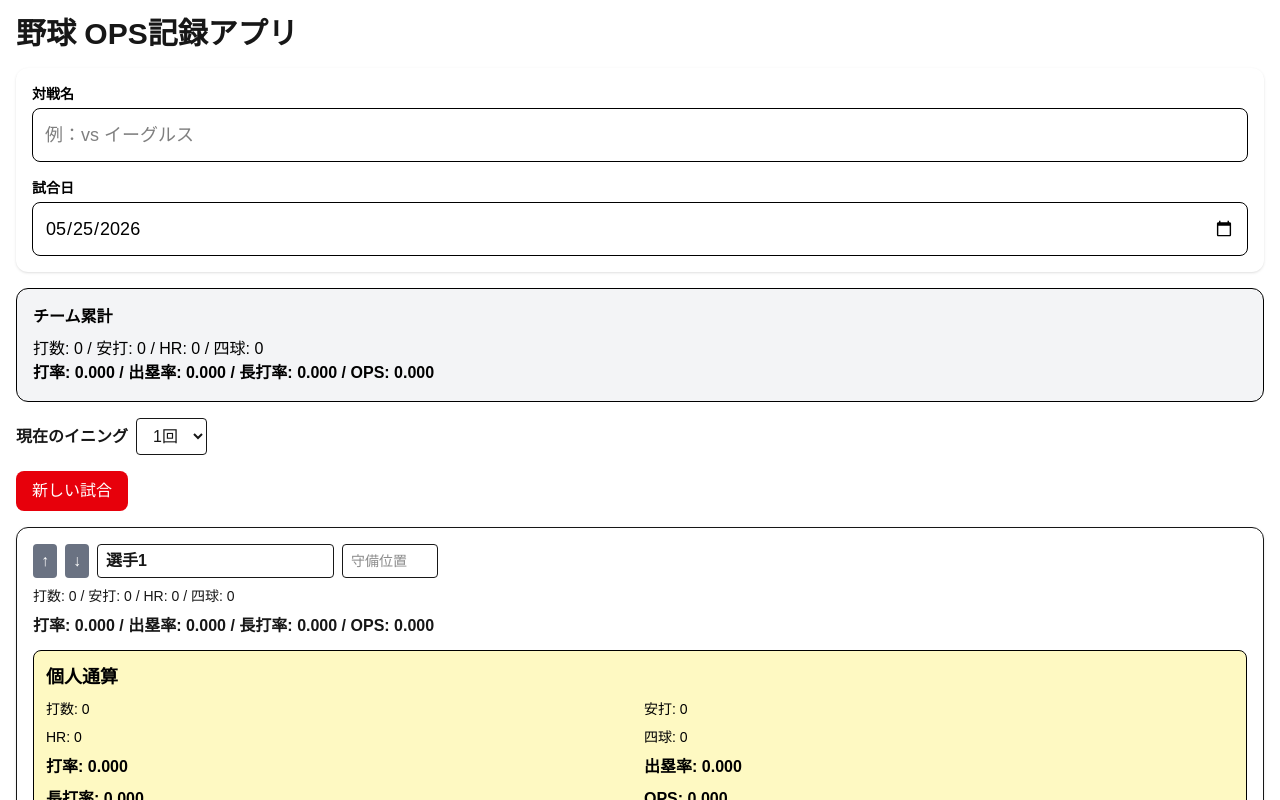
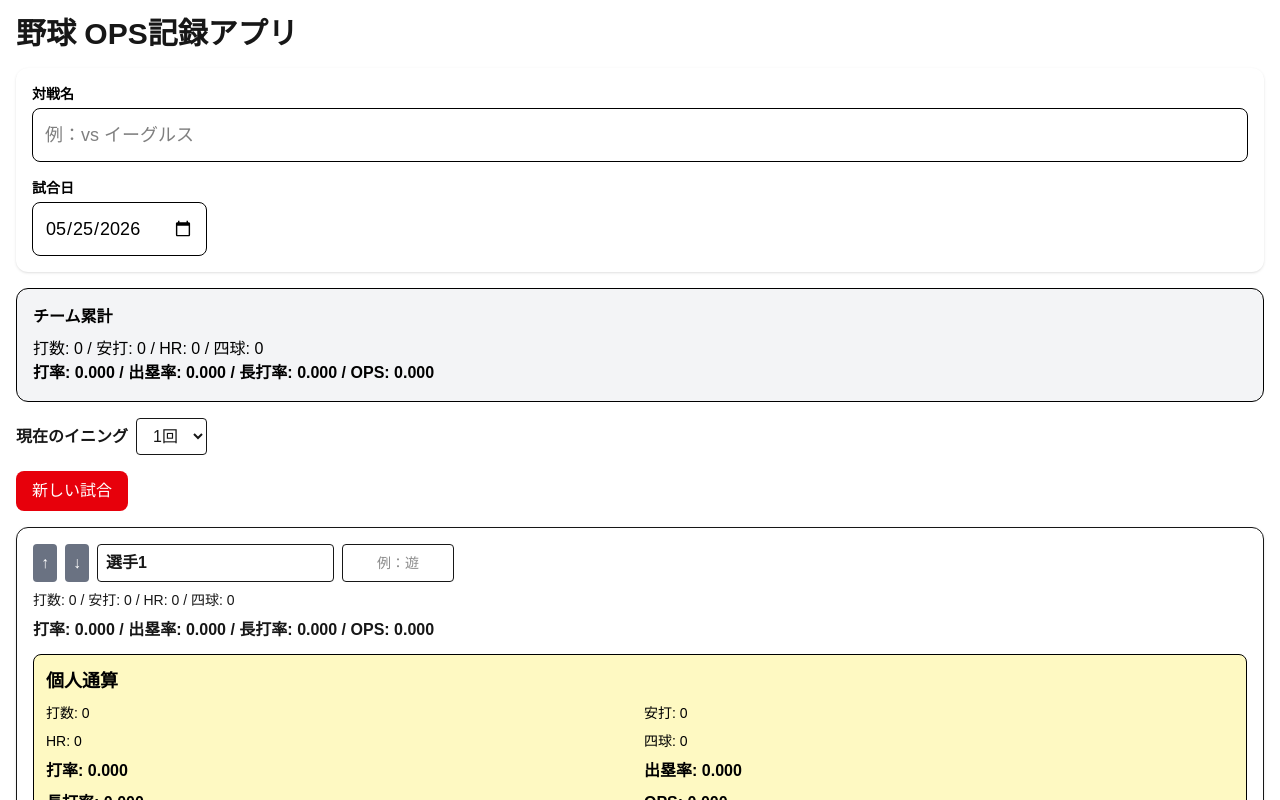
Before and after one commit to forcascreate-eng/baseball-ops-app, a Next.js app: page / in a window 1280 px wide. Shown: the top 800 px of the page. Built offline with nearby package versions, Linux system fonts and the light colour scheme.

Commit message:
improve mobile layout

```diff
--- a/app/page.tsx
+++ b/app/page.tsx
@@ -227,7 +227,7 @@ const togglePlayerHistory = (playerIndex: number) => {
          type="date"
          value={gameDate}
          onChange={(e) => setGameDate(e.target.value)}
-         className="border rounded-lg px-3 py-3 w-full text-black text-lg"
+         className="border rounded-lg px-3 py-3 max-w-full text-black text-lg"
        />
      </div>
 
@@ -318,8 +318,8 @@ const togglePlayerHistory = (playerIndex: number) => {
                     updated[playerIndex].position = e.target.value;
                     setPlayers(updated);
                   }}
-                  placeholder="守備位置"
-                  className="border px-2 py-1 rounded text-sm w-24"
+                  placeholder="例：遊"
+                  className="border px-3 py-2 rounded text-sm w-28 text-center"
                 />
               </div>
 
```
